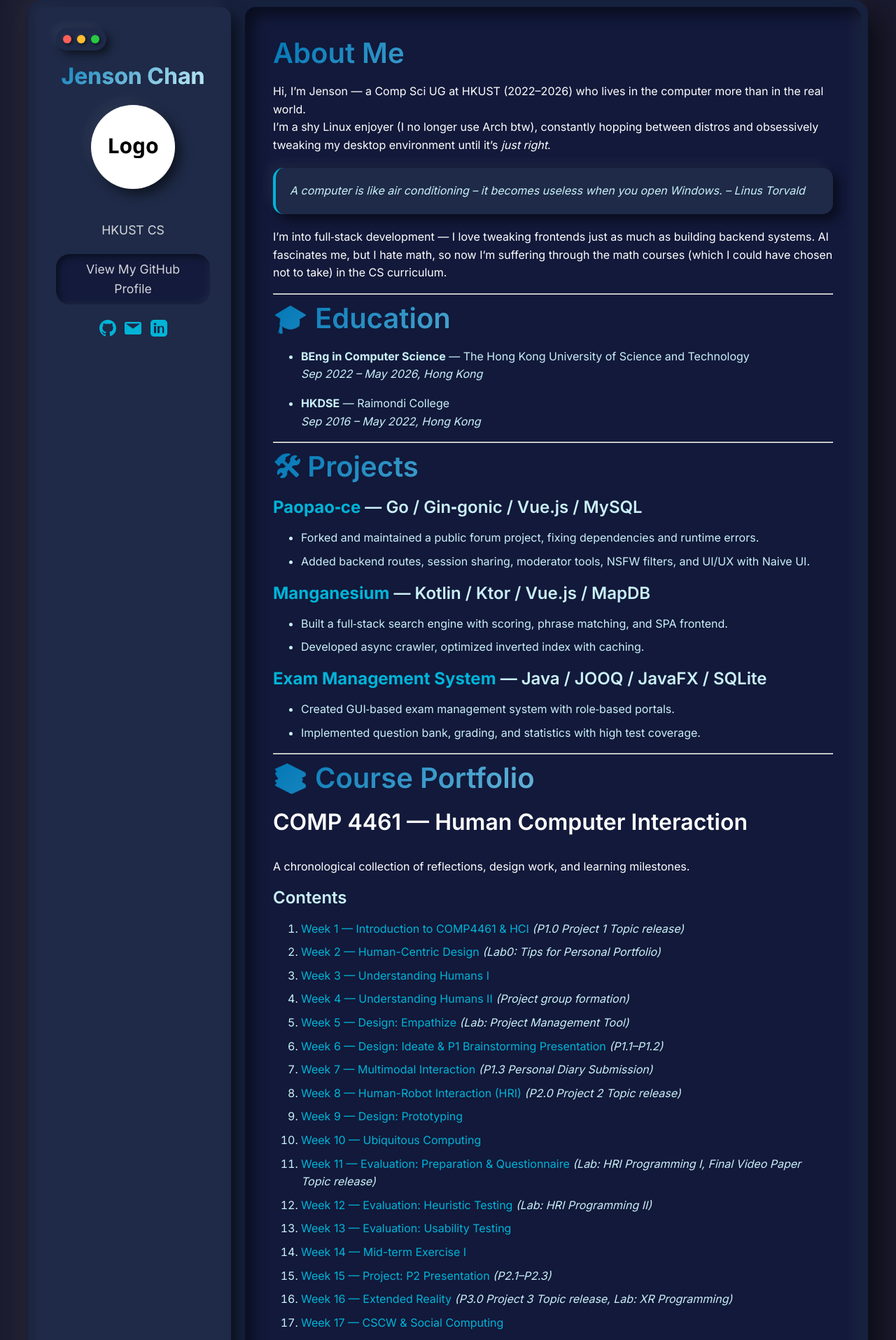
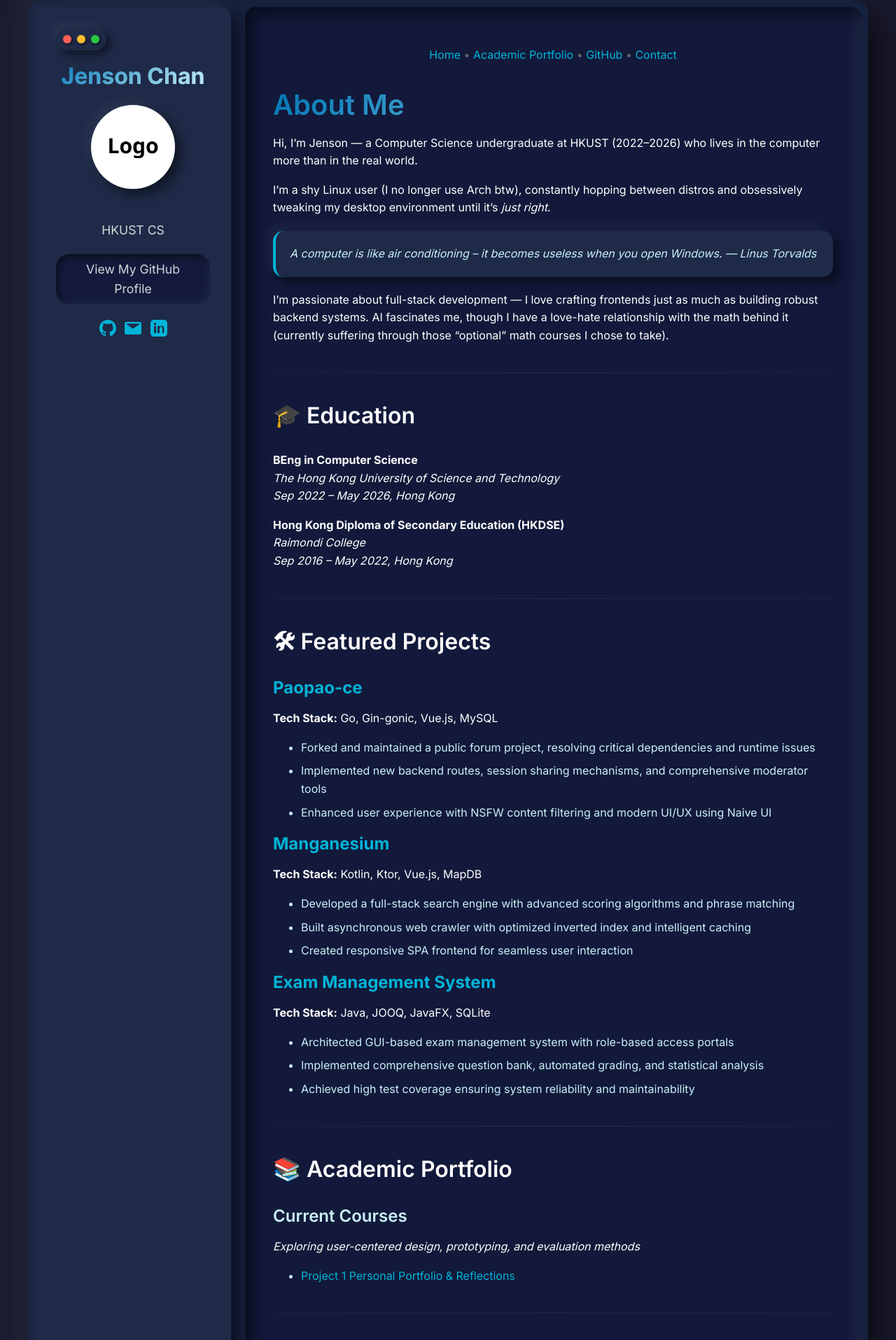
Before and after one commit to waydxd/waydxd.github.io, a Jekyll site: the page built from index.md, in a window 1280 px wide. Shown: the top 1915 px of the page at 70% size. Built offline with Jekyll 4.4.1, drawn with Linux system fonts in a browser that asks for light colours; some of the changed text lies outside the part shown.

Commit message:
Refactor portfolio structure: add navigation, enhance styling, and update course content

```diff
--- /dev/null
+++ b/_includes/navigation.html
@@ -0,0 +1,8 @@
+<nav style="margin-bottom: 2rem;">
+  <p style="text-align: center; color: #666;">
+    <a href="/">Home</a> •
+    <a href="/portfolio.html">Academic Portfolio</a> •
+    <a href="https://github.com/waydxd">GitHub</a> •
+    <a href="mailto:waydxd@outlook.com">Contact</a>
+  </p>
+</nav>
--- a/_layouts/default.html
+++ b/_layouts/default.html
@@ -57,6 +57,7 @@
       </div>
       </header>
       <section>
+      {% include navigation.html %}
 
       {{ content }}
 
--- a/assets/css/style.scss
+++ b/assets/css/style.scss
@@ -233,6 +233,21 @@ h2 {
 h3 {
   font-size: 1.5em;
   color: var(--text-secondary);
+}
+
+// Horizontal rule styling (Markdown '---')
+hr {
+  border: none;
+  height: 1px;
+  background: linear-gradient(90deg, rgba(255,255,255,0.03), rgba(255,255,255,0.08), rgba(255,255,255,0.03));
+  margin: 2.5rem 0; // more breathing room above/below
+  border-radius: 2px;
+}
+
+@media (max-width: 768px) {
+  hr {
+    margin: 1.5rem 0;
+  }
 }
 
 // Neumorphic elements
--- a/index.md
+++ b/index.md
@@ -5,79 +5,61 @@ title: "Jenson Chan | Portfolio"
 
 # About Me
 
-Hi, I’m Jenson — a Comp Sci UG at HKUST (2022–2026) who lives in the computer more than in the real world.
-I’m a shy Linux enjoyer (I no longer use Arch btw), constantly hopping between distros and obsessively tweaking my desktop environment until it’s *just right*.
-> *A computer is like air conditioning – it becomes useless when you open Windows.* -- Linus Torvald
+Hi, I'm Jenson — a Computer Science undergraduate at HKUST (2022–2026) who lives in the computer more than in the real world.
 
-I’m into full‑stack development — I love tweaking frontends just as much as building backend systems. AI fascinates me, but I hate math, so now I’m suffering through the math courses (which I could have chosen not to take) in the CS curriculum.
+I'm a shy Linux user (I no longer use Arch btw), constantly hopping between distros and obsessively tweaking my desktop environment until it's *just right*.
+
+> *A computer is like air conditioning – it becomes useless when you open Windows.* — Linus Torvalds
+
+I'm passionate about full-stack development — I love crafting frontends just as much as building robust backend systems. AI fascinates me, though I have a love-hate relationship with the math behind it (currently suffering through those "optional" math courses I chose to take).
 
 ---
 
-# 🎓 Education
+## 🎓 Education
 
-- **BEng in Computer Science** — The Hong Kong University of Science and Technology
-  *Sep 2022 – May 2026, Hong Kong*
+**BEng in Computer Science**
+*The Hong Kong University of Science and Technology*
+*Sep 2022 – May 2026, Hong Kong*
 
-- **HKDSE** — Raimondi College
-  *Sep 2016 – May 2022, Hong Kong*
-
----
-# 🛠 Projects
-
-### [**Paopao‑ce**](https://github.com/waydxd/paopao-ce) — Go / Gin‑gonic / Vue.js / MySQL
-- Forked and maintained a public forum project, fixing dependencies and runtime errors.
-- Added backend routes, session sharing, moderator tools, NSFW filters, and UI/UX with Naive UI.
-
-### [**Manganesium**](https://github.com/waydxd/maganesium) — Kotlin / Ktor / Vue.js / MapDB
-- Built a full‑stack search engine with scoring, phrase matching, and SPA frontend.
-- Developed async crawler, optimized inverted index with caching.
-
-### [**Exam Management System**](https://github.com/waydxd/COMP3111-Project) — Java / JOOQ / JavaFX / SQLite
-- Created GUI‑based exam management system with role‑based portals.
-- Implemented question bank, grading, and statistics with high test coverage.
+**Hong Kong Diploma of Secondary Education (HKDSE)**
+*Raimondi College*
+*Sep 2016 – May 2022, Hong Kong*
 
 ---
 
-# 📚 Course Portfolio
+## 🛠 Featured Projects
 
+### [**Paopao-ce**](https://github.com/waydxd/paopao-ce)
+**Tech Stack:** Go, Gin-gonic, Vue.js, MySQL
+- Forked and maintained a public forum project, resolving critical dependencies and runtime issues
+- Implemented new backend routes, session sharing mechanisms, and comprehensive moderator tools
+- Enhanced user experience with NSFW content filtering and modern UI/UX using Naive UI
 
-## COMP 4461 — Human Computer Interaction
+### [**Manganesium**](https://github.com/waydxd/manganesium)
+**Tech Stack:** Kotlin, Ktor, Vue.js, MapDB
+- Developed a full-stack search engine with advanced scoring algorithms and phrase matching
+- Built asynchronous web crawler with optimized inverted index and intelligent caching
+- Created responsive SPA frontend for seamless user interaction
 
-A chronological collection of reflections, design work, and learning milestones.
-
-### Contents
-
-1. [Week 1 — Introduction to COMP4461 & HCI](#) *(P1.0 Project 1 Topic release)*
-2. [Week 2 — Human-Centric Design](#) *(Lab0: Tips for Personal Portfolio)*
-3. [Week 3 — Understanding Humans I](#)
-4. [Week 4 — Understanding Humans II](#) *(Project group formation)*
-5. [Week 5 — Design: Empathize](#) *(Lab: Project Management Tool)*
-6. [Week 6 — Design: Ideate & P1 Brainstorming Presentation](#) *(P1.1–P1.2)*
-7. [Week 7 — Multimodal Interaction](#) *(P1.3 Personal Diary Submission)*
-8. [Week 8 — Human-Robot Interaction (HRI)](#) *(P2.0 Project 2 Topic release)*
-9. [Week 9 — Design: Prototyping](#)
-10. [Week 10 — Ubiquitous Computing](#)
-11. [Week 11 — Evaluation: Preparation & Questionnaire](#) *(Lab: HRI Programming I, Final Video Paper Topic release)*
-12. [Week 12 — Evaluation: Heuristic Testing](#) *(Lab: HRI Programming II)*
-13. [Week 13 — Evaluation: Usability Testing](#)
-14. [Week 14 — Mid-term Exercise I](#)
-15. [Week 15 — Project: P2 Presentation](#) *(P2.1–P2.3)*
-16. [Week 16 — Extended Reality](#) *(P3.0 Project 3 Topic release, Lab: XR Programming)*
-17. [Week 17 — CSCW & Social Computing](#)
-18. [Week 18 — Crowd Computing](#)
-19. [Week 19 — Evaluation: Result Analysis](#)
-20. [Week 20 — Final Video Paper Showcase](#)
-21. [Week 21 — Computing for Good (Persuasion)](#) *(Persuasive Technologies)*
-22. [Week 22 — Computing for Good (Accessibility)](#) *(Assistive Technologies)*
-23. [Week 23 — Mid-term Exercise II](#)
-24. [Week 24 — HCI: From Lab to the Real World](#)
-25. [Week 25 — Project: P3 Presentation](#) *(P3.1–P3.3)*
-
-> *Each entry links to a dedicated page with notes, images, and deliverables.*
+### [**Exam Management System**](https://github.com/waydxd/COMP3111-Project)
+**Tech Stack:** Java, JOOQ, JavaFX, SQLite
+- Architected GUI-based exam management system with role-based access portals
+- Implemented comprehensive question bank, automated grading, and statistical analysis
+- Achieved high test coverage ensuring system reliability and maintainability
 
 ---
 
-# 🎧 Hobbies & Random Facts
+## 📚 Academic Portfolio
+
+### Current Courses
+<!-- - **[COMP 4461 — Human Computer Interaction](/courses/COMP4461.html)**   -->
+  *Exploring user-centered design, prototyping, and evaluation methods*
+  - [Project 1 Personal Portfolio & Reflections](/courses/COMP4461-P1-personal-portfolio.html)
+
+---
+
+## 🎧 Beyond Code
+
 - Not a sports person at all.
 - Obsessed with indie‑pop — especially old Grimes tracks (Miss Anthropocene is good tho), Pearly Drops, Magdalena Bay...
 - Sometimes I drift into Lorde’s discography.
```
Also changed, not shown: comp4461-portfolio.md (added, +54 -0 lines), courses/COMP4461-P1-personal-portfolio.md (added, +85 -0 lines), courses/COMP4461.md (deleted, +0 -13 lines), portfolio.md (added, +56 -0 lines), 1 other file.
